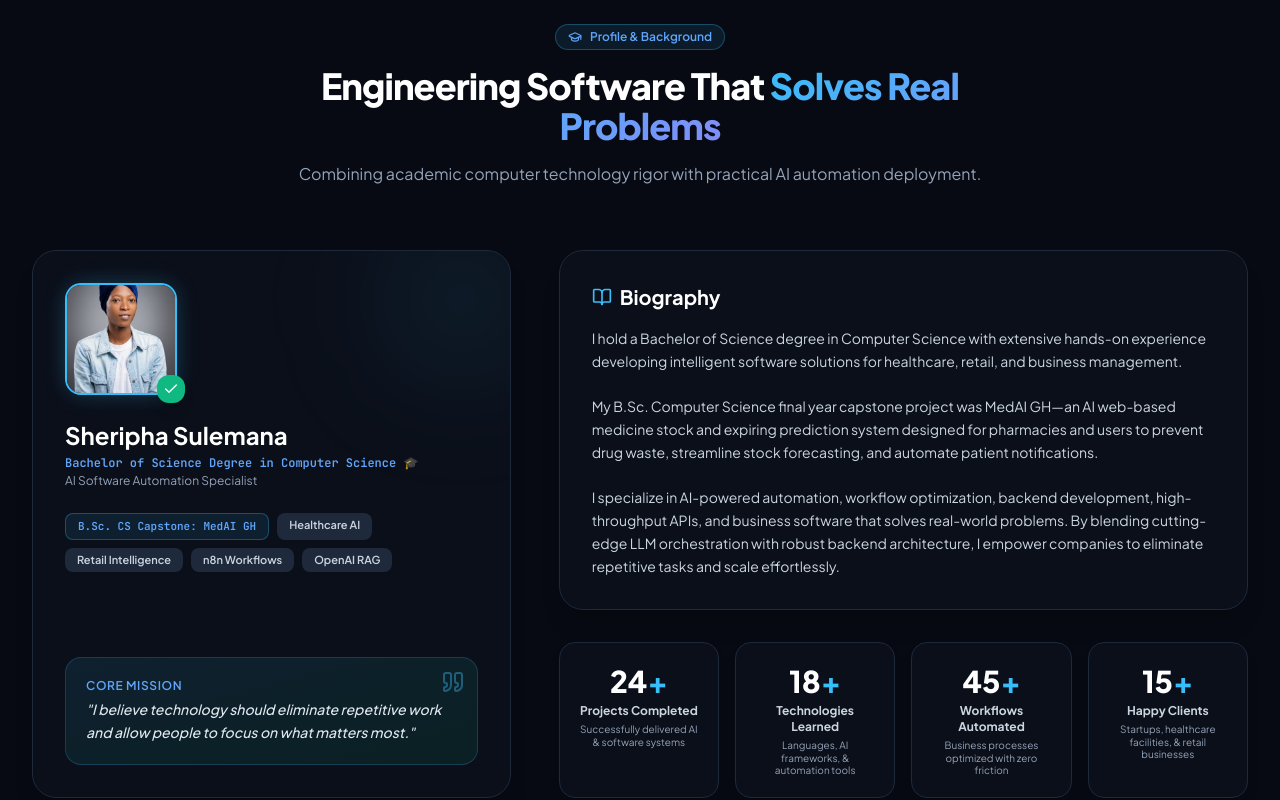
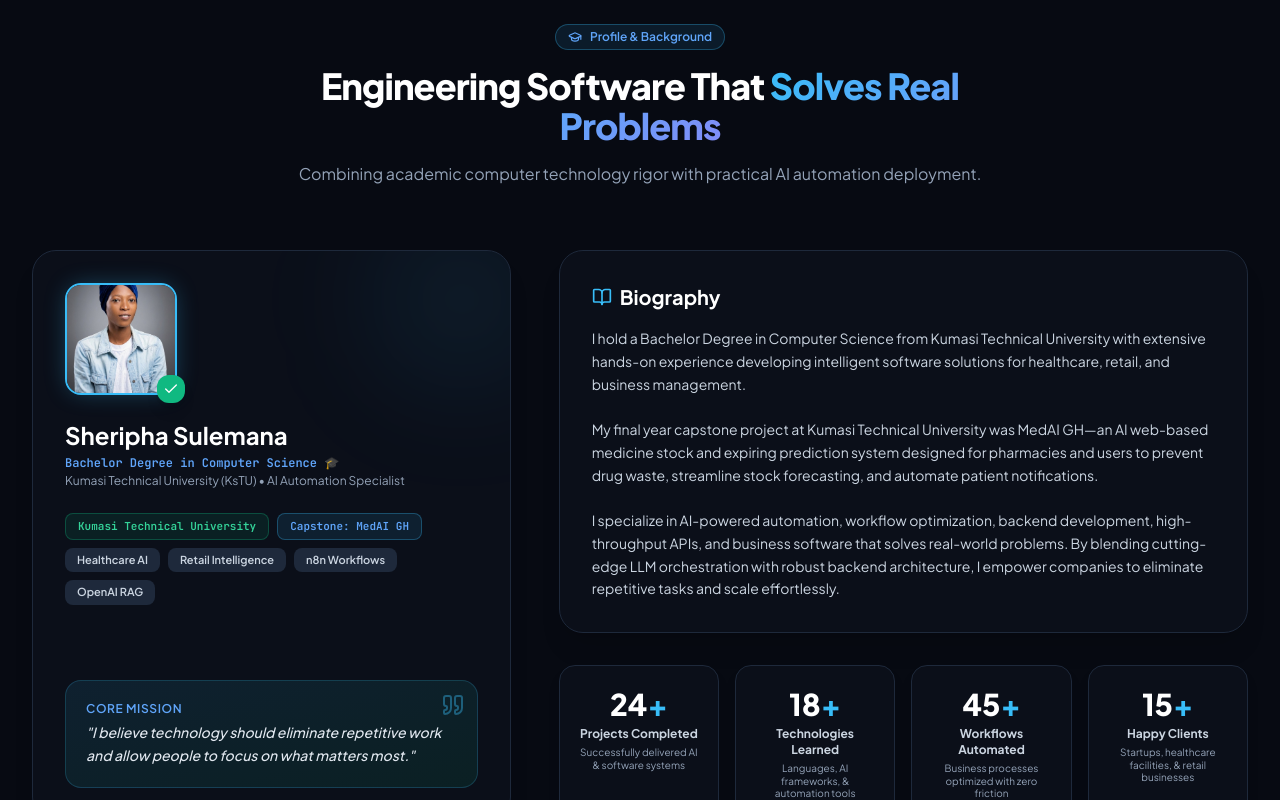
Before and after one commit to khali18/my-portfolio, a React (Vite) app: page / in a window 1280 px wide. Shown: the part 985-1785 px from the top of the page. Built offline with nearby package versions, Linux system fonts and the light colour scheme.

Commit message:
Update degree to Bachelor Degree in Computer Science and add Kumasi Technical University

```diff
--- a/src/components/About.jsx
+++ b/src/components/About.jsx
@@ -47,17 +47,20 @@ export default function About() {
                                 <div>
                                     <h3 className="text-2xl font-bold text-slate-900 dark:text-white">{personalInfo.name}</h3>
                                     <p className="text-xs font-mono text-electric-600 dark:text-electric-400 font-semibold mt-1">
-                                        Bachelor of Science Degree in Computer Science 🎓
+                                        Bachelor Degree in Computer Science 🎓
                                     </p>
                                     <p className="text-xs text-slate-500 dark:text-slate-400 mt-0.5">
-                                        AI Software Automation Specialist
+                                        Kumasi Technical University (KsTU) • AI Automation Specialist
                                     </p>
                                 </div>
 
                                 {/* Specialization Pills */}
                                 <div className="flex flex-wrap gap-2 text-[11px] font-semibold">
+                                    <span className="px-3 py-1 rounded-lg bg-emerald-500/10 border border-emerald-500/30 text-emerald-600 dark:text-emerald-400 font-mono">
+                                        Kumasi Technical University
+                                    </span>
                                     <span className="px-3 py-1 rounded-lg bg-electric-500/10 border border-electric-500/30 text-electric-600 dark:text-electric-400 font-mono">
-                                        B.Sc. CS Capstone: MedAI GH
+                                        Capstone: MedAI GH
                                     </span>
                                     <span className="px-3 py-1 rounded-lg bg-slate-100 dark:bg-slate-800 text-slate-700 dark:text-slate-300">
                                         Healthcare AI
--- a/src/components/Hero.jsx
+++ b/src/components/Hero.jsx
@@ -72,7 +72,7 @@ export default function Hero() {
                         {/* Subheadline Paragraph */}
                         <p className="text-base sm:text-lg text-slate-600 dark:text-slate-300 max-w-2xl leading-relaxed">
                             Hi, I'm <strong className="text-slate-900 dark:text-white">{personalInfo.name}</strong>,
-                            an AI Software Automation Engineer and Bachelor of Science degree in Computer Science graduate passionate about transforming business processes with Artificial Intelligence, automation pipelines, and smart software solutions.
+                            an AI Software Automation Engineer and Bachelor Degree in Computer Science graduate from Kumasi Technical University passionate about transforming business processes with Artificial Intelligence, automation pipelines, and smart software solutions.
                         </p>
 
                         {/* CTA Buttons */}
--- a/src/data/portfolioData.js
+++ b/src/data/portfolioData.js
@@ -1,10 +1,12 @@
 export const personalInfo = {
     name: "Sheripha Sulemana",
-    role: "AI Software Automation Engineer & B.Sc. CS Graduate",
-    title: "AI Software Automation Engineer & Bachelor of Science in Computer Science Graduate",
+    role: "AI Software Automation Engineer • Kumasi Technical University",
+    title: "AI Software Automation Engineer & Bachelor Degree in Computer Science Graduate (Kumasi Technical University)",
     tagline: "Building AI Systems That Save Businesses Time, Reduce Costs, and Automate Work.",
-    bioShort: "Hi, I'm Sheripha Sulemana, an AI Software Automation Engineer and Bachelor of Science degree in Computer Science graduate passionate about transforming business processes with Artificial Intelligence, automation, and smart software solutions.",
-    bioFull: "I hold a Bachelor of Science degree in Computer Science with extensive hands-on experience developing intelligent software solutions for healthcare, retail, and business management.\n\nMy B.Sc. Computer Science final year capstone project was MedAI GH—an AI web-based medicine stock and expiring prediction system designed for pharmacies and users to prevent drug waste, streamline stock forecasting, and automate patient notifications.\n\nI specialize in AI-powered automation, workflow optimization, backend development, high-throughput APIs, and business software that solves real-world problems. By blending cutting-edge LLM orchestration with robust backend architecture, I empower companies to eliminate repetitive tasks and scale effortlessly.",
+    bioShort: "Hi, I'm Sheripha Sulemana, an AI Software Automation Engineer and Bachelor Degree in Computer Science graduate from Kumasi Technical University passionate about transforming business processes with Artificial Intelligence, automation, and smart software solutions.",
+    bioFull: "I hold a Bachelor Degree in Computer Science from Kumasi Technical University with extensive hands-on experience developing intelligent software solutions for healthcare, retail, and business management.\n\nMy final year capstone project at Kumasi Technical University was MedAI GH—an AI web-based medicine stock and expiring prediction system designed for pharmacies and users to prevent drug waste, streamline stock forecasting, and automate patient notifications.\n\nI specialize in AI-powered automation, workflow optimization, backend development, high-throughput APIs, and business software that solves real-world problems. By blending cutting-edge LLM orchestration with robust backend architecture, I empower companies to eliminate repetitive tasks and scale effortlessly.",
+    education: "Bachelor Degree in Computer Science • Kumasi Technical University",
+    institution: "Kumasi Technical University",
     mission: "I believe technology should eliminate repetitive work and allow people to focus on what matters most.",
     status: "Available for AI Automation Contracts & Full-time Engineering Roles",
     location: "Accra, Ghana • Remote Worldwide",
@@ -477,8 +479,8 @@ Protect your backend from API rate limits by wrapping LLM requests in exponentia
 
 export const aiAssistantKnowledge = [
     {
-        keywords: ["who", "about", "sheripha", "background", "bio", "experience", "education", "degree"],
-        answer: "I am Sheripha Sulemana, an AI Software Automation Engineer and B.Sc. Computer Science graduate. My B.Sc. final year capstone project was MedAI GH—an AI web-based medicine stock and expiring prediction system for pharmacies and users."
+        keywords: ["who", "about", "sheripha", "background", "bio", "experience", "education", "degree", "school", "university", "kstu", "kumasi"],
+        answer: "I am Sheripha Sulemana, an AI Software Automation Engineer and Bachelor Degree in Computer Science graduate from Kumasi Technical University. My final year capstone project was MedAI GH—an AI web-based medicine stock and expiring prediction system for pharmacies and users."
     },
     {
         keywords: ["service", "services", "offer", "do", "help", "work"],
@@ -490,7 +492,7 @@ export const aiAssistantKnowledge = [
     },
     {
         keywords: ["project", "projects", "portfolio", "work", "capstone", "final year", "medai", "pharmacy", "whatsapp"],
-        answer: "My flagship project is MedAI GH (my B.Sc. Computer Science Final Year Capstone Project), an AI web-based medicine stock & expiring prediction system for pharmacies and users. Other projects include the AI Clinic Receptionist, AI WhatsApp Customer Assistant, Invoice Automation System, and Hospital Management System."
+        answer: "My flagship project at Kumasi Technical University is MedAI GH (Final Year Capstone Project), an AI web-based medicine stock & expiring prediction system for pharmacies and users. Other projects include the AI Clinic Receptionist, AI WhatsApp Customer Assistant, Invoice Automation System, and Hospital Management System."
     },
     {
         keywords: ["contact", "hire", "email", "reach", "hire me", "quote", "price", "budget"],
```
